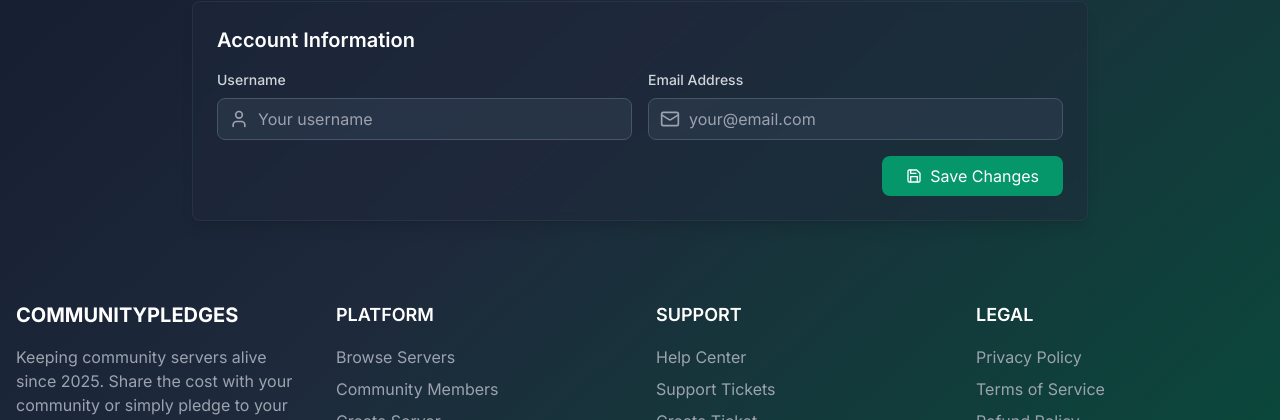
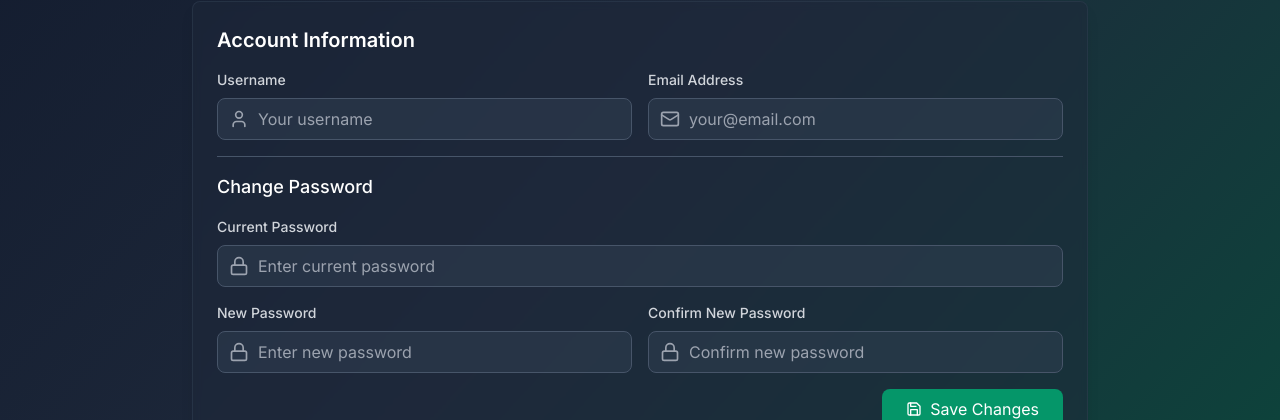
Before and after one commit to anthev-stack/communitypledges, a Next.js app: page /settings in a window 1280 px wide. Shown: the part 532-952 px from the top of the page. Built offline with nearby package versions, Linux system fonts and the light colour scheme; no server answers; the database is empty; sample sign-in values are in the browser's storage.

Commit message:
Fix settings page functionality: Add back username change, profile picture upload, and password change

```diff
--- a/app/settings/page.tsx
+++ b/app/settings/page.tsx
@@ -162,6 +162,162 @@ export default function SettingsPageFixed() {
     }
   }
 
+  const handleImageChange = (e: React.ChangeEvent<HTMLInputElement>) => {
+    const file = e.target.files?.[0]
+    if (file) {
+      processImageFile(file)
+    }
+  }
+
+  const removeProfileImage = () => {
+    setProfileImage(null)
+    setProfileImagePreview(null)
+  }
+
+  const saveProfileImage = async () => {
+    if (!profileImage) return
+
+    setSavingProfileImage(true)
+    try {
+      const formData = new FormData()
+      formData.append('profileImage', profileImage)
+
+      const response = await fetch('/api/user/settings/profile-image', {
+        method: 'PUT',
+        body: formData
+      })
+
+      if (response.ok) {
+        await fetchUserSettings()
+        setProfileImage(null)
+        addNotification({
+          type: 'success',
+          title: 'Profile Picture Updated',
+          message: 'Your profile picture has been updated successfully!',
+          duration: 4000
+        })
+      } else {
+        const error = await response.json()
+        addNotification({
+          type: 'error',
+          title: 'Update Failed',
+          message: error.message || 'Failed to update profile picture',
+          duration: 4000
+        })
+      }
+    } catch (error) {
+      console.error('Error updating profile picture:', error)
+      addNotification({
+        type: 'error',
+        title: 'Update Failed',
+        message: 'Failed to update profile picture',
+        duration: 4000
+      })
+    } finally {
+      setSavingProfileImage(false)
+    }
+  }
+
+  const handleDragOver = (e: React.DragEvent) => {
+    e.preventDefault()
+    setIsDragOver(true)
+  }
+
+  const handleDragLeave = (e: React.DragEvent) => {
+    e.preventDefault()
+    setIsDragOver(false)
+  }
+
+  const handleDrop = (e: React.DragEvent) => {
+    e.preventDefault()
+    setIsDragOver(false)
+
+    const files = e.dataTransfer.files
+    if (files && files[0]) {
+      const file = files[0]
+      processImageFile(file)
+    }
+  }
+
+  const processImageFile = (file: File) => {
+    // Validate file type
+    const validTypes = ['image/png', 'image/jpeg', 'image/jpg', 'image/webp']
+    if (!validTypes.includes(file.type)) {
+      addNotification({
+        type: 'error',
+        title: 'Invalid File Type',
+        message: 'Please upload a PNG, JPG, or WebP image',
+        duration: 4000
+      })
+      return
+    }
+
+    // Validate file size (max 5MB)
+    if (file.size > 5 * 1024 * 1024) {
+      addNotification({
+        type: 'error',
+        title: 'File Too Large',
+        message: 'Please upload an image smaller than 5MB',
+        duration: 4000
+      })
+      return
+    }
+
+    setProfileImage(file)
+    const reader = new FileReader()
+    reader.onload = (e) => {
+      setProfileImagePreview(e.target?.result as string)
+    }
+    reader.readAsDataURL(file)
+  }
+
+  const onAccountSubmit = async (data: AccountSettingsForm) => {
+    setSaving(true)
+    try {
+      const formData = new FormData()
+      formData.append('name', data.name)
+      formData.append('email', data.email)
+      formData.append('currentPassword', data.currentPassword)
+
+      if (data.newPassword) {
+        formData.append('newPassword', data.newPassword)
+      }
+
+      const response = await fetch('/api/user/settings/account', {
+        method: 'PUT',
+        body: formData
+      })
+
+      if (response.ok) {
+        await fetchUserSettings()
+        addNotification({
+          type: 'success',
+          title: 'Account Updated',
+          message: 'Your account settings have been updated successfully!',
+          duration: 4000
+        })
+      } else {
+        const error = await response.json()
+        addNotification({
+          type: 'error',
+          title: 'Update Failed',
+          message: error.message || 'Failed to update account settings',
+          duration: 4000
+        })
+      }
+    } catch (error) {
+      console.error('Error updating account:', error)
+      addNotification({
+        type: 'error',
+        title: 'Update Failed',
+        message: 'Failed to update account settings',
+        duration: 4000
+      })
+    } finally {
+      setSaving(false)
+    }
+  }
+
   if (status === 'loading' || loading) {
     return (
       <div className="flex items-center justify-center min-h-screen">
@@ -257,6 +413,9 @@ export default function SettingsPageFixed() {
                   ? 'border-emerald-400 bg-emerald-500/10'
                   : 'border-slate-600 hover:border-slate-500'
               }`}
+              onDragOver={handleDragOver}
+              onDragLeave={handleDragLeave}
+              onDrop={handleDrop}
             >
               <div className="flex items-center space-x-6">
                 <div className="relative">
@@ -281,12 +440,25 @@ export default function SettingsPageFixed() {
                       <input
                         type="file"
                         accept="image/png,image/jpeg,image/jpg,image/webp"
+                        onChange={handleImageChange}
                         className="hidden"
                       />
                     </label>
 
+                    {profileImage && (
+                      <button
+                        onClick={saveProfileImage}
+                        disabled={savingProfileImage}
+                        className="bg-blue-600 text-white py-2 px-4 rounded-lg hover:bg-blue-700 transition-colors disabled:opacity-50 disabled:cursor-not-allowed flex items-center space-x-2"
+                      >
+                        <Save className="w-4 h-4" />
+                        <span>{savingProfileImage ? 'Saving...' : 'Save Picture'}</span>
+                      </button>
+                    )}
+
                     {profileImagePreview && (
                       <button
+                        onClick={removeProfileImage}
                         className="p-1.5 text-gray-400 hover:text-red-400 transition-colors"
                         title="Remove Profile Picture"
                       >
@@ -306,7 +478,7 @@ export default function SettingsPageFixed() {
           <div className="bg-slate-800/50 backdrop-blur-sm rounded-lg shadow-lg p-6 border border-slate-700/50">
             <h2 className="text-xl font-semibold text-white mb-4">Account Information</h2>
 
-            <form className="space-y-4">
+            <form onSubmit={accountForm.handleSubmit(onAccountSubmit)} className="space-y-4">
               <div className="grid grid-cols-1 md:grid-cols-2 gap-4">
                 <div>
                   <label className="block text-sm font-medium text-gray-300 mb-2">
@@ -339,6 +511,79 @@ export default function SettingsPageFixed() {
                       placeholder="your@email.com"
                       className="w-full pl-10 pr-3 py-2 bg-slate-700/50 border border-slate-600 text-white rounded-lg focus:outline-none focus:ring-2 focus:ring-emerald-500 focus:border-emerald-500 placeholder-gray-400"
                     />
+                  </div>
+                </div>
+              </div>
+
+              <div className="border-t border-slate-600 pt-4">
+                <h3 className="text-lg font-medium text-white mb-4">Change Password</h3>
+                <div className="space-y-4">
+                  <div>
+                    <label className="block text-sm font-medium text-gray-300 mb-2">
+                      Current Password
+                    </label>
+                    <div className="relative">
+                      <div className="absolute inset-y-0 left-0 pl-3 flex items-center pointer-events-none">
+                        <Lock className="h-5 w-5 text-gray-400" />
+                      </div>
+                      <input
+                        {...accountForm.register('currentPassword')}
+                        type="password"
+                        placeholder="Enter current password"
+                        className="w-full pl-10 pr-3 py-2 bg-slate-700/50 border border-slate-600 text-white rounded-lg focus:outline-none focus:ring-2 focus:ring-emerald-500 focus:border-emerald-500 placeholder-gray-400"
+                      />
+                    </div>
+                    {accountForm.formState.errors.currentPassword && (
+                      <p className="mt-1 text-sm text-red-400">
+                        {accountForm.formState.errors.currentPassword.message}
+                      </p>
+                    )}
+                  </div>
+
+                  <div className="grid grid-cols-1 md:grid-cols-2 gap-4">
+                    <div>
+                      <label className="block text-sm font-medium text-gray-300 mb-2">
+                        New Password
+                      </label>
+                      <div className="relative">
+                        <div className="absolute inset-y-0 left-0 pl-3 flex items-center pointer-events-none">
+                          <Lock className="h-5 w-5 text-gray-400" />
+                        </div>
+                        <input
+                          {...accountForm.register('newPassword')}
+                          type="password"
+                          placeholder="Enter new password"
+                          className="w-full pl-10 pr-3 py-2 bg-slate-700/50 border border-slate-600 text-white rounded-lg focus:outline-none focus:ring-2 focus:ring-emerald-500 focus:border-emerald-500 placeholder-gray-400"
+                        />
+                      </div>
+                      {accountForm.formState.errors.newPassword && (
+                        <p className="mt-1 text-sm text-red-400">
+                          {accountForm.formState.errors.newPassword.message}
+                        </p>
+                      )}
+                    </div>
+
+                    <div>
+                      <label className="block text-sm font-medium text-gray-300 mb-2">
+                        Confirm New Password
+                      </label>
+                      <div className="relative">
+                        <div className="absolute inset-y-0 left-0 pl-3 flex items-center pointer-events-none">
+                          <Lock className="h-5 w-5 text-gray-400" />
+                        </div>
+                        <input
+                          {...accountForm.register('confirmPassword')}
+                          type="password"
+                          placeholder="Confirm new password"
+                          className="w-full pl-10 pr-3 py-2 bg-slate-700/50 border border-slate-600 text-white rounded-lg focus:outline-none focus:ring-2 focus:ring-emerald-500 focus:border-emerald-500 placeholder-gray-400"
+                        />
+                      </div>
+                      {accountForm.formState.errors.confirmPassword && (
+                        <p className="mt-1 text-sm text-red-400">
+                          {accountForm.formState.errors.confirmPassword.message}
+                        </p>
+                      )}
+                    </div>
                   </div>
                 </div>
               </div>
```
